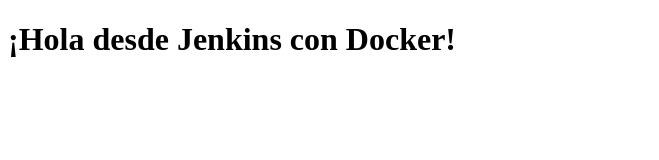
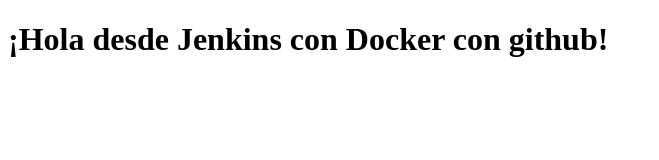
Before and after one commit to victor170459/myrepositori, a plain HTML site: page html-app/index.html in a window 1280 px wide. Shown: the whole page, without its empty margins (0-659 px from the left). Drawn offline with Linux system fonts and the light colour scheme.

Commit message:
Update index.html

```diff
--- a/html-app/index.html
+++ b/html-app/index.html
@@ -4,6 +4,6 @@
     <title>Mi Página desde Jenkins</title>
 </head>
 <body>
-    <h1>¡Hola desde Jenkins con Docker!</h1>
+    <h1>¡Hola desde Jenkins con Docker con github!</h1>
 </body>
 </html>
```
